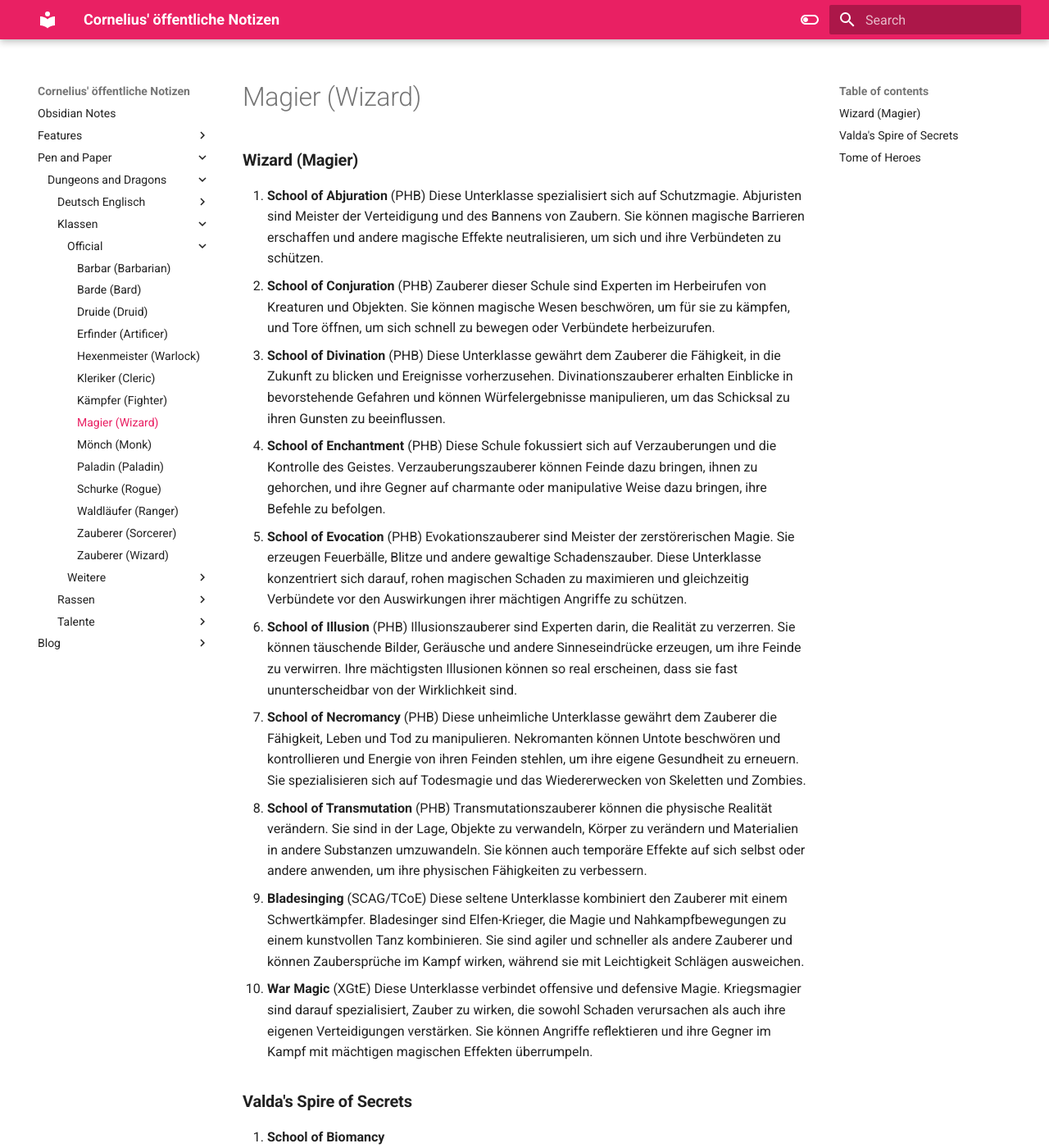
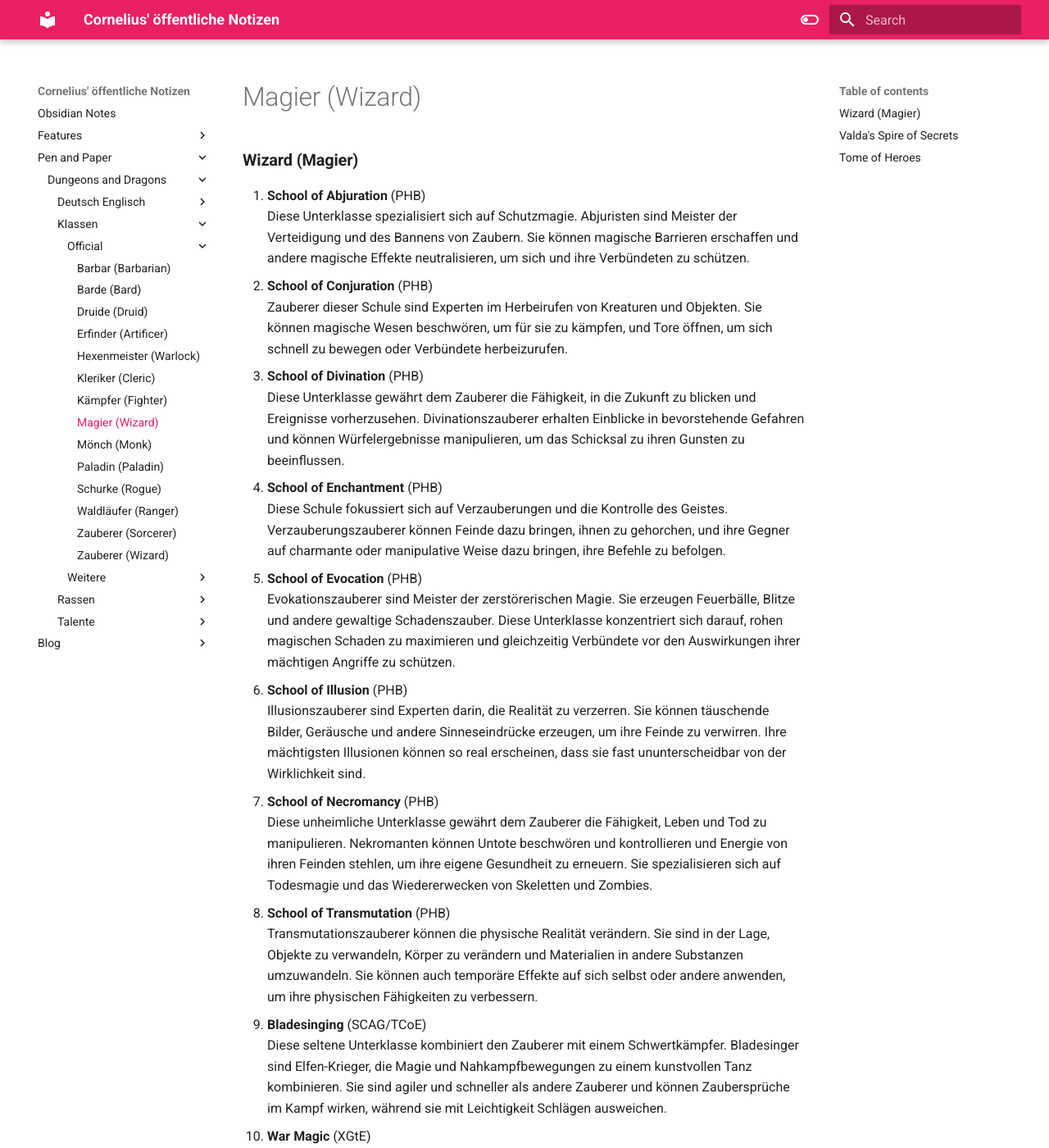
Before and after one commit to green-scorch/-green-scorch.github.io, an MkDocs documentation site: the page built from docs/Pen and Paper/Dungeons and Dragons/Klassen/Official/Magier (Wizard).md, in a window 1280 px wide and 1400 px high. Shown: the whole window at 82% size. Built offline with MkDocs 1.6.1 and Material for MkDocs 9.7.7, drawn with Linux system fonts in a browser that asks for light colours; some of the changed text lies outside the part shown.

Commit message:
Formatting

```diff
--- a/docs/Pen and Paper/Dungeons and Dragons/Klassen/Official/Magier (Wizard).md
+++ b/docs/Pen and Paper/Dungeons and Dragons/Klassen/Official/Magier (Wizard).md
@@ -1,74 +1,74 @@
 
 ### **Wizard (Magier)**
 
-1. **School of Abjuration** (PHB)
+1. **School of Abjuration** (PHB)<br/>
    Diese Unterklasse spezialisiert sich auf Schutzmagie. Abjuristen sind Meister der Verteidigung und des Bannens von Zaubern. Sie können magische Barrieren erschaffen und andere magische Effekte neutralisieren, um sich und ihre Verbündeten zu schützen.
     <br/>
-2. **School of Conjuration** (PHB)
+2. **School of Conjuration** (PHB)<br/>
    Zauberer dieser Schule sind Experten im Herbeirufen von Kreaturen und Objekten. Sie können magische Wesen beschwören, um für sie zu kämpfen, und Tore öffnen, um sich schnell zu bewegen oder Verbündete herbeizurufen.
     <br/>
-3. **School of Divination** (PHB)
+3. **School of Divination** (PHB)<br/>
    Diese Unterklasse gewährt dem Zauberer die Fähigkeit, in die Zukunft zu blicken und Ereignisse vorherzusehen. Divinationszauberer erhalten Einblicke in bevorstehende Gefahren und können Würfelergebnisse manipulieren, um das Schicksal zu ihren Gunsten zu beeinflussen.
     <br/>
-4. **School of Enchantment** (PHB)
+4. **School of Enchantment** (PHB)<br/>
    Diese Schule fokussiert sich auf Verzauberungen und die Kontrolle des Geistes. Verzauberungszauberer können Feinde dazu bringen, ihnen zu gehorchen, und ihre Gegner auf charmante oder manipulative Weise dazu bringen, ihre Befehle zu befolgen.
     <br/>
-5. **School of Evocation** (PHB)
+5. **School of Evocation** (PHB)<br/>
    Evokationszauberer sind Meister der zerstörerischen Magie. Sie erzeugen Feuerbälle, Blitze und andere gewaltige Schadenszauber. Diese Unterklasse konzentriert sich darauf, rohen magischen Schaden zu maximieren und gleichzeitig Verbündete vor den Auswirkungen ihrer mächtigen Angriffe zu schützen.
     <br/>
-6. **School of Illusion** (PHB)
+6. **School of Illusion** (PHB)<br/>
    Illusionszauberer sind Experten darin, die Realität zu verzerren. Sie können täuschende Bilder, Geräusche und andere Sinneseindrücke erzeugen, um ihre Feinde zu verwirren. Ihre mächtigsten Illusionen können so real erscheinen, dass sie fast ununterscheidbar von der Wirklichkeit sind.
     <br/>
-7. **School of Necromancy** (PHB)
+7. **School of Necromancy** (PHB)<br/>
    Diese unheimliche Unterklasse gewährt dem Zauberer die Fähigkeit, Leben und Tod zu manipulieren. Nekromanten können Untote beschwören und kontrollieren und Energie von ihren Feinden stehlen, um ihre eigene Gesundheit zu erneuern. Sie spezialisieren sich auf Todesmagie und das Wiedererwecken von Skeletten und Zombies.
     <br/>
-8. **School of Transmutation** (PHB)
+8. **School of Transmutation** (PHB)<br/>
    Transmutationszauberer können die physische Realität verändern. Sie sind in der Lage, Objekte zu verwandeln, Körper zu verändern und Materialien in andere Substanzen umzuwandeln. Sie können auch temporäre Effekte auf sich selbst oder andere anwenden, um ihre physischen Fähigkeiten zu verbessern.
     <br/>
-9. **Bladesinging** (SCAG/TCoE)
+9. **Bladesinging** (SCAG/TCoE)<br/>
    Diese seltene Unterklasse kombiniert den Zauberer mit einem Schwertkämpfer. Bladesinger sind Elfen-Krieger, die Magie und Nahkampfbewegungen zu einem kunstvollen Tanz kombinieren. Sie sind agiler und schneller als andere Zauberer und können Zaubersprüche im Kampf wirken, während sie mit Leichtigkeit Schlägen ausweichen.
     <br/>
-10. **War Magic** (XGtE)
+10. **War Magic** (XGtE)<br/>
     Diese Unterklasse verbindet offensive und defensive Magie. Kriegsmagier sind darauf spezialisiert, Zauber zu wirken, die sowohl Schaden verursachen als auch ihre eigenen Verteidigungen verstärken. Sie können Angriffe reflektieren und ihre Gegner im Kampf mit mächtigen magischen Effekten überrumpeln.
     <br/>
 
 
 ### **Valda's Spire of Secrets**
 
-1. **School of Biomancy**
+1. **School of Biomancy**  <br/>
     Diese Zauberer sind Meister der Manipulation von Lebewesen und nutzen ihre Magie, um Leben zu schaffen, zu verändern und zu zerstören. Sie können die biologische Struktur von Kreaturen verändern, indem sie sie heilen, verstärken oder mutieren lassen. Biomancer sind in der Lage, Kreaturen aus ihren eigenen Zellen zu erschaffen und die physische Natur ihrer Feinde zu verändern.
     <br/>
-2. **School of Chronomancy**
+2. **School of Chronomancy**  <br/>
     Diese Zauberer beherrschen die Zeitmanipulation. Sie können die Zeit verlangsamen, beschleunigen oder sogar kurze Zeitreisen durchführen. Ihre Fähigkeiten erlauben es ihnen, Vorahnungen zu nutzen, um ihre Feinde zu überlisten oder Angriffe zu vermeiden. Chronomancer können vergangene Ereignisse beeinflussen und die Zukunft leicht verändern.
     <br/>
-3. **School of the Gun**
+3. **School of the Gun**  <br/>
     Dieser Magieschule folgt einem unkonventionellen Weg, der Zauberei mit Schusswaffen kombiniert. Diese Zauberer nutzen magische Pistolen und Gewehre, um ihre Zauber in Kugeln zu konzentrieren und über große Entfernungen abzufeuern. Sie können Geschosse magisch aufladen, um zusätzlichen Schaden zu verursachen oder besondere Effekte zu erzielen.
     <br/>
-4. **School of Hemomancy**
+4. **School of Hemomancy**  <br/>
     Diese Zauberer nutzen Blut als Quelle ihrer Macht. Hemomanten sind in der Lage, ihre eigenen Lebenspunkte oder die ihrer Feinde zu opfern, um mächtige Blutzauber zu wirken. Sie können das Blut ihrer Feinde manipulieren, um sie zu kontrollieren oder verheerende Effekte zu verursachen. Diese Schule ist dunkel und gefährlich, bietet jedoch immense Macht.
     <br/>
-5. **School of the Mortal Shell**
+5. **School of the Mortal Shell**  <br/>
     Diese Zauberer spezialisieren sich darauf, sich selbst in eine physisch überlegene Kreatur zu verwandeln. Sie verstärken ihren eigenen Körper durch Magie und können so monströse Gestalten annehmen. Diese Magie konzentriert sich auf physische Transformation und gibt dem Zauberer die Fähigkeit, sich selbst in einen lebenden Schutzschild zu verwandeln.
     <br/>
-6. **School of Technomancy**
+6. **School of Technomancy**  <br/>
     Technomancer sind Magier, die Technologie und Magie miteinander kombinieren. Sie können Maschinen und magische Apparate erschaffen und steuern. Diese Zauberer nutzen die Kräfte von Blitzen und Energie, um technologische Konstrukte zu befehligen und magische Mechaniken zu erzeugen, die sie im Kampf unterstützen.
 
 ### **Tome of Heroes**
 
-1. **Cantrip Adept**
+1. **Cantrip Adept**<br/>
     Diese Tradition konzentriert sich auf die Beherrschung von Cantrips. Du erhältst zusätzliche Cantrips, die als Zauberer-Cantrips gelten und nicht in die Gesamtzahl der Cantrips zählen, die du kennst. Außerdem kannst du die Zauberzeit für bestimmte Cantrips auf eine Bonusaktion ändern.
     <br/>
-2. **Courser Mage**
+2. **Courser Mage**<br/>
     Courser Mages spezialisieren sich auf subtile Zauber, die beim Aufspüren oder Verstecken von Feinden helfen. Sie lernen, ihre Pfeile mit magischer Energie zu durchdringen, um verheerende Treffer zu landen.
     <br/>
 3. **Familiar Master**
     Diese Tradition betont die Verbindung zwischen dem Zauberer und seinem familiären Begleiter. Du erhältst die Fähigkeit, den Zauber _Find Familiar_ ohne Vorbereitungen oder Materialkomponenten zu wirken.
     <br/>
-4. **Spellslinger**
+4. **Spellslinger**<br/>
     Spellslinger-Zauberer kombinieren Magie mit Fernkampf. Sie können ihre Zauber durch Schusswaffen abfeuern und erhalten Fähigkeiten, um ihre Zauberwirkung zu maximieren. <br/>
-5. **Spellsmith**
+5. **Spellsmith**<br/>
     Diese Zauberer sehen sich als Künstler, die Zauber wie Kunstwerke formen. Sie können die magische Energie von Zauberrollen manipulieren, um die darauf geschriebenen Zauber zu verändern.
     <br/>
-6. **Wyrd Weaver**
+6. **Wyrd Weaver**<br/>
     Wyrd Weaver-Zauberer sind Meister des Schicksals und der Wahrscheinlichkeit. Sie können die Wahrscheinlichkeiten in Kämpfen manipulieren und erhalten Fähigkeiten, die auf den Einfluss des Schicksals abzielen.
     <br/>
```
Also changed, not shown: docs/Pen and Paper/Dungeons and Dragons/Klassen/Official/Mönch (Monk).md (line endings or trailing spaces).
